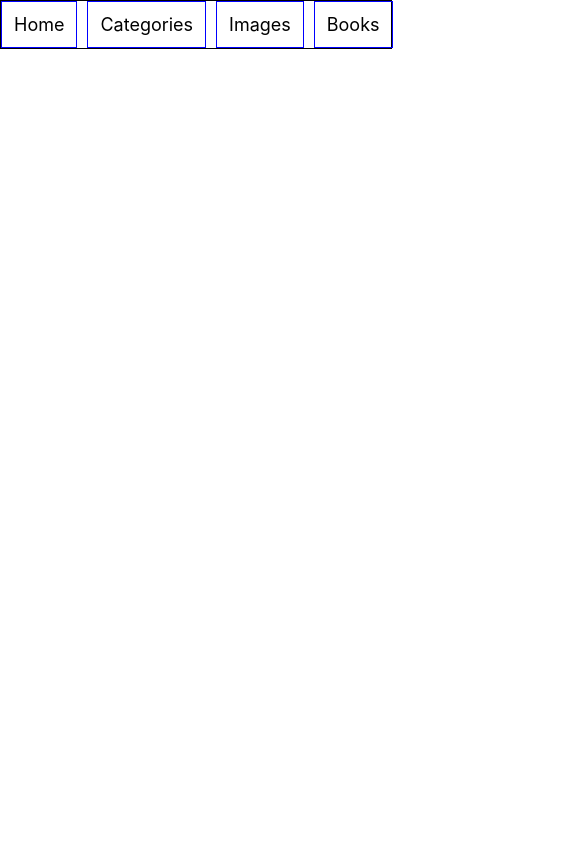
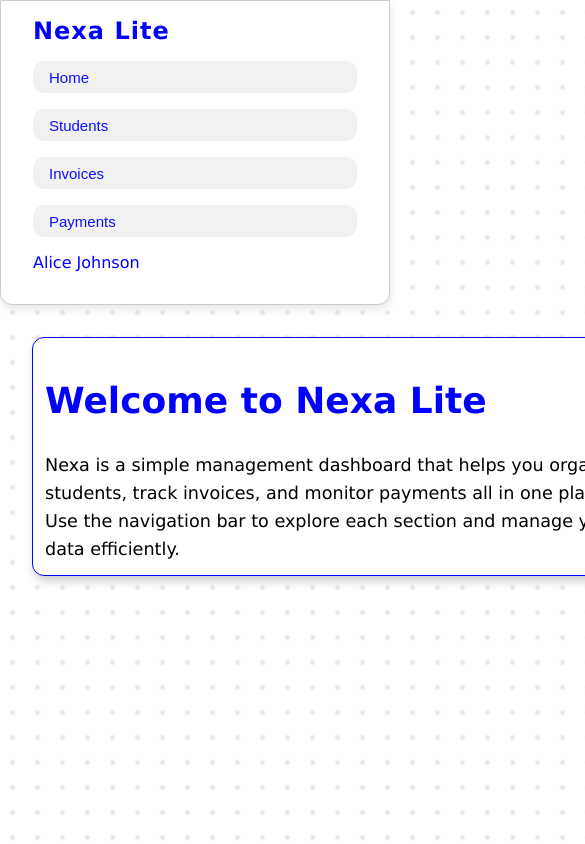
Before and after one commit to Darrenvandervelde/CRM---React-App-, a React (Vite) app: page / in a window 390 px wide. Shown: the top 844 px of the page, 585 px wide, since content can reach past the window. Built offline with nearby package versions, Linux system fonts and the light colour scheme.

Commit message:
update on the dashboard

```diff
--- a/src/App.css
+++ b/src/App.css
@@ -1,33 +1,177 @@
-* {
+
+body {
+  background-image: radial-gradient(circle at center, #e0e0e0 1%, transparent 20%);
+  background-size: 25px 25px;
+}
+
+/* Navbar container */
+.navbar {
+  display: flex;
+  justify-content: space-between;
+  align-items: center;
+  background: white;
+  border: 1px solid #ccc;
+  border-bottom-left-radius: 12px;
+  border-bottom-right-radius: 12px;
+  padding: 1rem 2rem;
+  color: blue;
+  font-family: 'Lucida Sans', 'Lucida Sans Regular', 'Lucida Grande',
+               'Lucida Sans Unicode', Geneva, Verdana, sans-serif;
+  box-shadow: 0 4px 8px rgba(0,0,0,0.1); /* subtle shadow */
+  position: sticky;
+  top: 0;
+  z-index: 1000;
+}
+
+/* Logo styling */
+.logo {
+  font-size: 1.5rem;
+  font-weight: bold;
+  color: blue;
+  letter-spacing: 1px;
+}
+
+/* Nav links list */
+.nav-links {
+  list-style: none;
+  display: flex;
+  gap: 1.5rem;
   margin: 0;
   padding: 0;
 }
-nav {
-  margin: 0px;
-  padding: 0px;
-  width: 100%;
-  max-height: 150px;
-  height: 100%;
-  border: 1px solid black;
-  display: flex;
-  justify-content: left;
+
+/* Nav buttons */
+.nav-links li button {
+  width: 90px;
+  height: 32px;
+  text-decoration: none;
+  color: rgb(11, 15, 255);
+  font-weight: 500;
+  font-size: 15px;
+  background-color: rgba(230, 228, 228, 0.5);
+  border-radius: 12px;
+  border: none;
+  cursor: pointer;
+  transition: all 0.3s ease;
 }
 
-nav ul {
-  display: flex;
-  gap: 10px
+/* Hover effect */
+.nav-links li button:hover {
+  color: #161c79;
+  background-color: rgba(230, 228, 228, 0.8);
+  transform: translateY(-2px); /* lift effect */
+  box-shadow: 0 2px 6px rgba(0,0,0,0.15);
+}
+
+/* Active state */
+.nav-links li button.active {
+  background-color: #0099ff;
+  color: white;
+  font-weight: bold;
+}
+
+.UserName {
+  color: blue
+}
+
+/* Responsive design */
+@media (max-width: 768px) {
+  .navbar {
+    flex-direction: column;
+    align-items: flex-start;
+  }
+
+  .nav-links {
+    flex-direction: column;
+    gap: 1rem;
+    width: 100%;
+    margin-top: 1rem;
+  }
+
+  .nav-links li button {
+    width: 100%;
+    text-align: left;
+    padding: 0.5rem 1rem;
+  }
+}
 
 
+/* main Content*/
+.mainContent {
+  padding: 2rem;
 }
 
-nav ul li {
+
+/* Home */
+.home {
+  background-color: white;   /* plain background */
+  padding: 12px;
   border: 1px solid blue;
-  list-style: none;
-  padding: 12px;
+  width: 600px;
+  border-radius: 12px;
+  box-shadow: 2px 5px 10px rgba(0, 0, 0, 0.200);
 }
 
-nav ul li a {
-  text-decoration-line: none;
+.home h2 {
+  padding: 0 0;
+  color: blue;
+  font-size: 36px;
+  font-family:'Lucida Sans', 'Lucida Sans Regular', 'Lucida Grande', 'Lucida Sans Unicode', Geneva, Verdana, sans-serif;
+}
+
+.home p {
+  font-size: 1.1rem;
+  font-family:'Lucida Sans', 'Lucida Sans Regular', 'Lucida Grande', 'Lucida Sans Unicode', Geneva, Verdana, sans-serif;
   color: black;
-  font-size: 18px;
+  line-height: 1.6;
+  max-width: 600px;
+  margin: 0;
+  background-color: hidden ;
 }
+/* Student */
+.btnContainer {
+  float: right;              /* keeps the container on the right side */
+  display: flex;             /* flex layout for its children */
+  gap: 1rem;                 /* space between buttons */
+  align-items: center;       /* vertically center buttons */
+  margin-bottom: 20px;
+}
+
+.Add-btn-Style {
+  width: 120px;
+  height: 40px;
+  border: hidden;
+  border-radius: 12px;
+  background-color: #ffffff;
+  color: blue;
+  font-size: 14px;
+  font-weight: 600;
+  cursor: pointer;
+  box-shadow: 1.5px 3px 5px rgba(0, 0, 0, 0.2);
+  transition: all 0.3s ease; /* smooth hover animation */
+}
+
+.Add-btn-Style:hover {
+  background-color: #e6e6e6;
+  color: blue;
+  transform: translateY(-2px); /* lift effect */
+  box-shadow: 0 4px 8px rgba(0, 0, 0, 0.25);
+}
+
+.Table-Style table {
+  width: 100%;
+  border-collapse: collapse;
+}
+
+.Table-Style th,
+.Table-Style td {
+  width: 100px;
+  border: 1px solid #ccc;
+  padding: 8px;
+  text-align: center;
+}
+
+.Table-Style th {
+  background-color: #002fffd0;
+  color: white;
+}
--- a/src/App.jsx
+++ b/src/App.jsx
@@ -1,15 +1,155 @@
+import React, { useState } from "react";
 import "./App.css";
 
 function App() {
+  const [activePage, setActivePage] = useState("Home");
+  const [currentUser, setCurrentUser] = useState("Alice Johnson");
+
+  const renderContent = () => {
+    switch (activePage) {
+      case "Home":
+        return (
+          <div id="BackgroundImage">
+          <div className="home">
+            <h2>Welcome to Nexa Lite</h2>
+            <p>
+              Nexa is a simple management dashboard that helps you organize students, track invoices,
+              and monitor payments all in one place. Use the navigation bar to explore each section
+              and manage your data efficiently.
+            </p>
+          </div>
+          </div>
+        );
+
+      case "Students":
+        return (
+          <div className="students">
+            <div id="btnContainer" className="btnContainer">
+              <button id="Add-btn-Student" className="Add-btn-Style">Add Student</button>
+              <button id="Add-btn-Student" className="Add-btn-Style">Edit Student</button>
+            </div>
+
+            <div id="Table-Style" className="Table-Style">
+              <table>
+                <thead>
+                  <tr>
+                    <th>Name</th>
+                    <th>Surname</th>
+                    <th>Phone</th>
+                    <th>Email</th>
+                    <th>Outstanding</th>
+                    <th>Total</th>
+                  </tr>
+                </thead>
+                <tbody>
+                  {/* Empty row */}
+                  <tr>
+                    <td></td>
+                    <td></td>
+                    <td></td>
+                    <td></td>
+                    <td></td>
+                    <td></td>
+                  </tr>
+                </tbody>
+              </table>
+            </div>
+
+          </div>
+        );
+
+      case "Invoices":
+        return (
+          <div className="invoices">
+            <h2>Invoices Section</h2>
+            <table>
+              <thead>
+                <tr>
+                  <th>Date Due</th>
+                  <th>Invoice No.</th>
+                  <th>Content</th>
+                  <th>Action</th>
+                </tr>
+              </thead>
+              <tbody>
+                <tr>
+                  <td>2025-12-01</td>
+                  <td>#001</td>
+                  <td>Website Design</td>
+                  <td style={{ textAlign: "center" }}>
+                    <a href="/">View</a>
+                  </td>
+                </tr>
+                <tr>
+                  <td>2025-12-05</td>
+                  <td>#002</td>
+                  <td>Hosting Services</td>
+                  <td style={{ textAlign: "center" }}>
+                    <a href="/">View</a>
+                  </td>
+                </tr>
+              </tbody>
+            </table>
+          </div>
+        );
+
+      case "Payments":
+        return (
+          <div className="payments">
+            <h2>Payments Section</h2>
+            <table>
+              <thead>
+                <tr>
+                  <th>Payment ID</th>
+                  <th>Date</th>
+                  <th>Amount</th>
+                  <th>Status</th>
+                </tr>
+              </thead>
+              <tbody>
+                <tr>
+                  <td>P001</td>
+                  <td>2025-12-02</td>
+                  <td>$100</td>
+                  <td>Paid</td>
+                </tr>
+                <tr>
+                  <td>P002</td>
+                  <td>2025-12-06</td>
+                  <td>$250</td>
+                  <td>Pending</td>
+                </tr>
+              </tbody>
+            </table>
+          </div>
+        );
+
+      default:
+        return <h2>Welcome to Nexa</h2>;
+    }
+  };
+
   return (
-    <nav>
-      <ul>
-        <li><a href="">Home</a></li>
-        <li><a href="">Categories</a></li>
-        <li><a href="">Images</a></li>
-        <li><a href="">Books</a></li>
-      </ul>
-    </nav>
+    <div>
+      <nav className="navbar">
+        <div className="logo">Nexa Lite</div>
+        <ul className="nav-links">
+          <li><button onClick={() => setActivePage("Home")}>Home</button></li>
+          <li><button onClick={() => setActivePage("Students")}>Students</button></li>
+          <li><button onClick={() => setActivePage("Invoices")}>Invoices</button></li>
+          <li><button onClick={() => setActivePage("Payments")}>Payments</button></li>
+        </ul>
+        <div id="UserName" className="UserName">
+          <p>{currentUser}</p>
+        </div>
+      </nav>
+
+      <section id="mainContent" className="mainContent">
+
+        {renderContent()}
+
+      </section>
+    </div>
   );
 }
 
```
